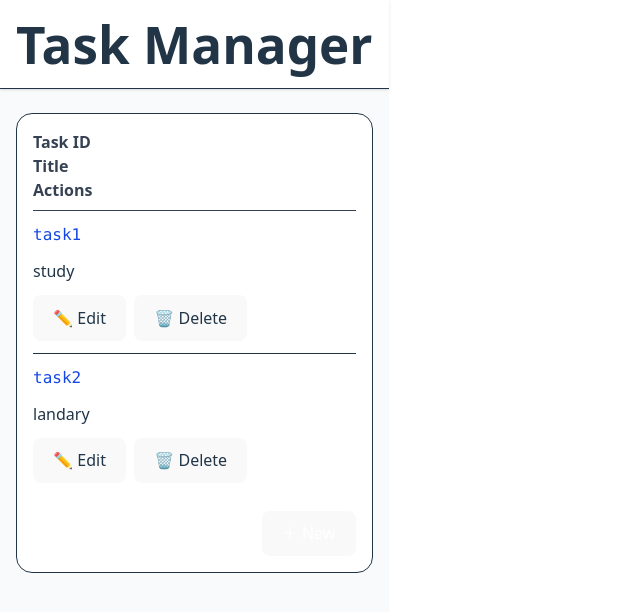
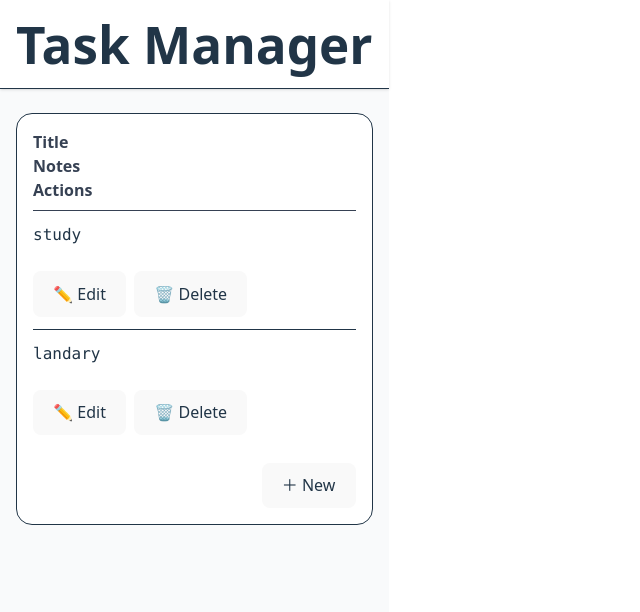
Before and after one commit to Tut314/personal_blogger, a React (Vite) app in the folder apps/client/: page / in a window 1280 px wide. Shown: the top 612 px of the page, without its empty margins (0-640 px from the left). Built offline with nearby package versions, Linux system fonts and the light colour scheme.

Commit message:
feat: add task(memory state with prompt)

```diff
--- a/apps/client/src/App.tsx
+++ b/apps/client/src/App.tsx
@@ -7,9 +7,22 @@ const demo: Task[] = [
   { id: "task2", title: "landary", notes: "" },
 ];
 
+const uid = () =>
+  (crypto as any).randomUUID?.() ?? Math.random().toString(36).slice(2, 10);
+
 export default function App() {
-  const [tasks] = useState<Task[]>(demo);
+  const [tasks, setTasks] = useState<Task[]>(demo);
 
+  function addTask() {
+    const title = prompt("Task title");
+    if (!title || !title.trim()) return;
+    const notes = prompt("Notes(optional)") ?? "";
+
+    setTasks((prev) => [
+      ...prev,
+      { id: uid(), title: title.trim(), notes: notes.trim() },
+    ]);
+  }
   return (
     <div className="min-h-screen bg-gray-50">
       <header className="bg-white border-b shadow-sm">
@@ -21,8 +34,8 @@ export default function App() {
       <main className="max-w-3xl mx-auto px-4 py-6">
         <div className="rounded-2xl border bg-white p-4">
           <div className="grid grid-cols-[1fr,2fr,auto] font-semibold text-gray-700 pb-2 border-b">
-            <div>Task ID</div>
             <div>Title</div>
+            <div>Notes</div>
             <div>Actions</div>
           </div>
 
@@ -32,8 +45,8 @@ export default function App() {
                 key={t.id}
                 className="grid grid-cols-[1fr,2fr,auto] items-center py-3 gap-3"
               >
-                <div className="font-mono text-blue-700">{t.id}</div>
-                <div>{t.title}</div>
+                <div className="font-mono">{t.title}</div>
+                <div className="text-gray-600">{t.notes ?? ""}</div>
                 <div className="flex gap-2">
                   <button className="px-2 py-1 rounded-lg border">
                     ✏️ Edit
@@ -47,7 +60,10 @@ export default function App() {
           </div>
 
           <div className="flex justify-end mt-4">
-            <button className="px-3 py-2 rounded-lg bg-blue-600 text-white">
+            <button
+              onClick={addTask}
+              className="px-3 py-2 rounded-lg bg-blue-600"
+            >
               ＋ New
             </button>
           </div>
```
